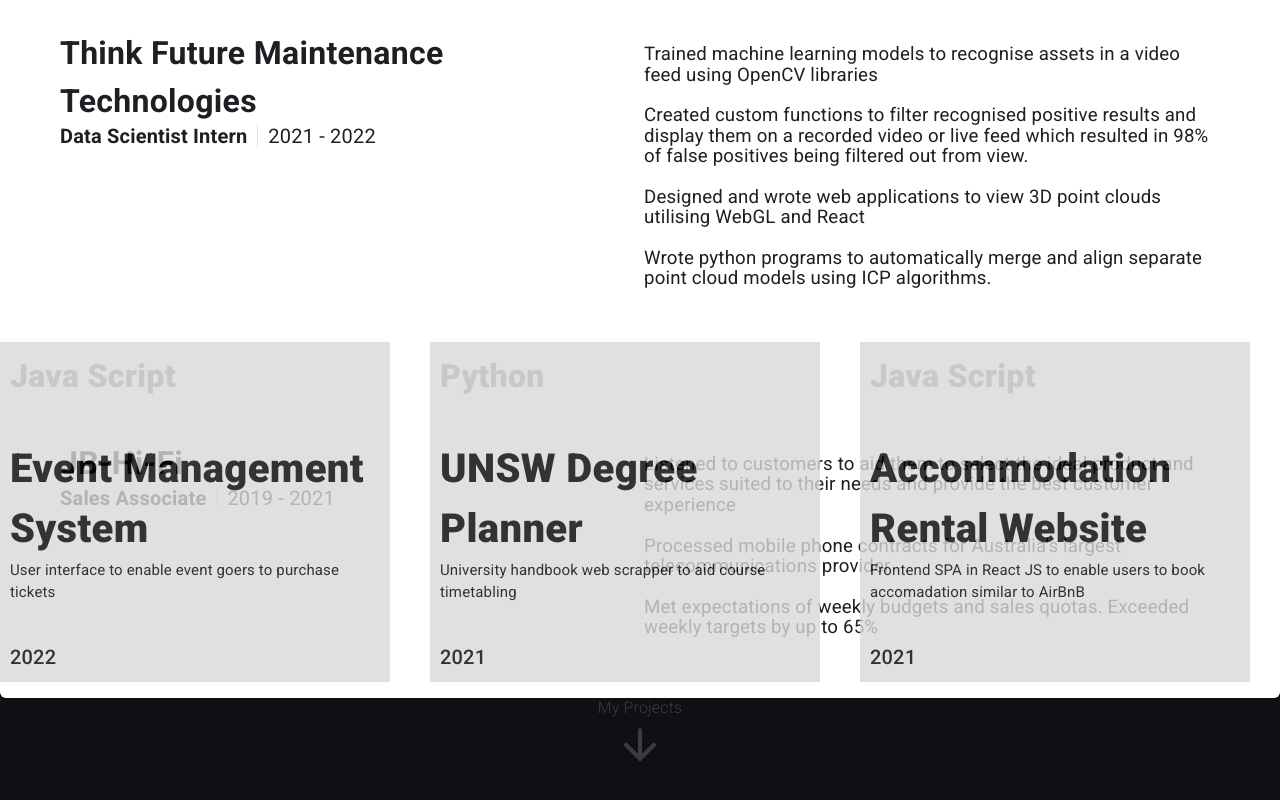
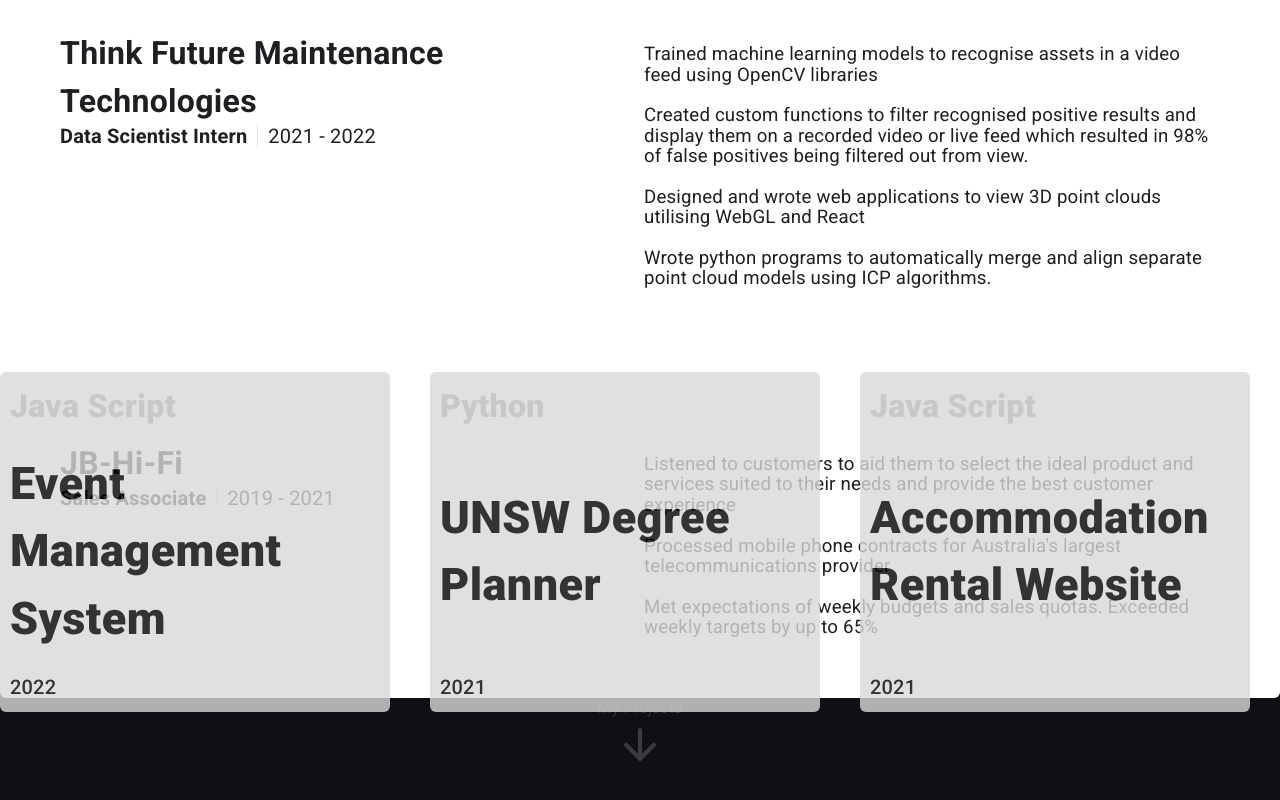
Before and after one commit to KennanWong/Portfolio, a React (Create React App) app in the folder website/: page / in a window 1280 px wide. Shown: the part 1470-2270 px from the top of the page. Built offline with nearby package versions, Linux system fonts and the light colour scheme.

Commit message:
Add animation to project boxes

```diff
--- a/website/src/Components/Project.js
+++ b/website/src/Components/Project.js
@@ -1,5 +1,6 @@
 import { Box, Typography, styled } from '@mui/material'
 import * as React from 'react'
+import Typewriter from './Typewriter'
 
 const ProjectBox = styled(Box)({
     width: '370px',
@@ -9,36 +10,62 @@ const ProjectBox = styled(Box)({
     display: 'flex',
     flexDirection: 'column',
     justifyContent: 'space-between',
-    transition: 'all .2s ease-out',
+    transition: 'all .1s ease-out',
     opacity: '.8',
     ":hover": {
         backgroundColor: "#FFFFFF",
-        transform: 'scale(1.1)',
+        width: '407px',
+        height: '352px',
         boxShadow: 'rgb(38, 57, 77) 0px 20px 30px -10px',
         opacity: '1',
     },
+    borderRadius: '6px'
+})
+
+const DescriptionBox = styled(Box)({
+    width: "352px",
+    height: "85px",
+    transition: 'all 0.2s ease-out',
+    transitionDelay: '0.5s',
+})
+
+const Title = styled(Typography)({
+    fontWeight: "900",
+    color: "#000000",
+    textAlign: 'left',
+    transition: 'font-size 0.2s ease-out, line-height 0.3s ease-out',
+    width: "100%",
 
 })
 
+
 export default function Project({language, title, description, year, url}) {
+    const [hovering, setHovering] = React.useState(false)
+
     return (
         <ProjectBox
             sx={{":hover" : {cursor: (url.length != 0)? 'pointer' : 'auto'}}}
             onClick={() => {
-            if (url.length != 0) {
-                window.open(url)
-            }
-        }}>
+                if (url.length != 0) {
+                    window.open(url)
+                }
+            }}
+            onMouseEnter={() => setHovering(true)}
+            onMouseLeave={() => setHovering(false)}
+        >
             <Typography id={"language"} sx={{fontSize: "32px", fontWeight: "900", color: "#BBBBBB", textAlign: 'left'}}>
                 {language}
             </Typography>
-            <Box>
-                <Typography sx={{fontSize: "40px", fontWeight: "900", color: "#000000", textAlign: 'left'}}>
+            <Box sx={{width: '320px', height: '230px', display: 'flex', flexDirection: 'column', justifyContent: 'center', transition: 'all 100s ease-out', gap: '10px'}}>
+                <Title sx= {{
+                        fontSize: hovering ? '35px' : '45px',
+                    }}
+                >
                     {title}
-                </Typography>
-                <Typography sx={{fontSize: "15px", fontWeight: "normal", color: "#000000", textAlign: 'left'}}>
-                    {description}
-                </Typography>
+                </Title>
+                <DescriptionBox sx={{display: hovering ? 'flex' : 'none' }}>
+                    <Typewriter text={description} hovering={hovering}/>
+                </DescriptionBox>
             </Box>
             <Typography sx={{fontSize: "20px", fontWeight: "medium", color: "#000000", textAlign: 'left'}}>
                 {year}
--- /dev/null
+++ b/website/src/Components/Typewriter.js
@@ -0,0 +1,38 @@
+import { Typography, styled } from '@mui/material';
+import  { useState, useEffect } from 'react';
+
+const useTypewriter = (text, speed = 30) => {
+  const [displayText, setDisplayText] = useState('');
+
+  useEffect(() => {
+    let i = 0;
+    const typingInterval = setInterval(() => {
+      if (i < text.length) {
+        setDisplayText(text.substring(0, i + 1));
+        i++;
+      } else {
+        clearInterval(typingInterval);
+      }
+    }, speed);
+
+    return () => {
+      clearInterval(typingInterval);
+    };
+  }, [text, speed]);
+
+  return displayText;
+};
+
+const Text = styled(Typography)({
+    letterSpacing: '.15em',
+    fontFamily: 'monospace',
+    color: "#000000",
+    textAlign: 'left'
+})
+
+
+export default function Typewriter({ text, speed, hovering }){
+    const displayText = useTypewriter(hovering ? text: '', speed);
+
+    return <Text>{displayText}</Text>;
+};
--- a/website/src/Panes/ProjectsPane.js
+++ b/website/src/Panes/ProjectsPane.js
@@ -1,4 +1,4 @@
-import { Box, Typography } from '@mui/material'
+import { Box, Typography, styled } from '@mui/material'
 import * as React from 'react'
 import Project from '../Components/Project'
 import { ProjectDetails } from '../Data/ProjectDetails'
@@ -6,6 +6,18 @@ import { Desktop, Mobile } from '../Components/Breakpoints'
 
 
 export default function ProjectPane({scrollToDivStart}) {
+
+    const ProjectBox = styled(Box)({
+        display: 'flex',
+        flexWrap: 'wrap',
+        justifyContent: 'flex-start',
+        gap:'40px',
+        width: '100%',
+        alignItems: 'center',
+        transition: 'all .2s ease-in',
+        height: '400px'
+    })
+
     return (
         <Box>
             <Desktop>
@@ -13,11 +25,11 @@ export default function ProjectPane({scrollToDivStart}) {
                     <Typography sx={{fontWeight: '900', fontSize: 48, textAlign: 'left', paddingTop: '60px'}}>
                         Projects.
                     </Typography>
-                    <Box sx={{display: 'flex', flexWrap: 'wrap', justifyContent: 'flex-start', gap:'40px', width: '100%'}}>
+                    <ProjectBox>
                         {ProjectDetails.map((project, key) => (
                             <Project key={key} language={project.language} title={project.title} description={project.description} year={project.year} url={project.url}/>
                         ))}
-                    </Box>
+                    </ProjectBox>
                 </Box>
             </Desktop>
             <Mobile>
```
